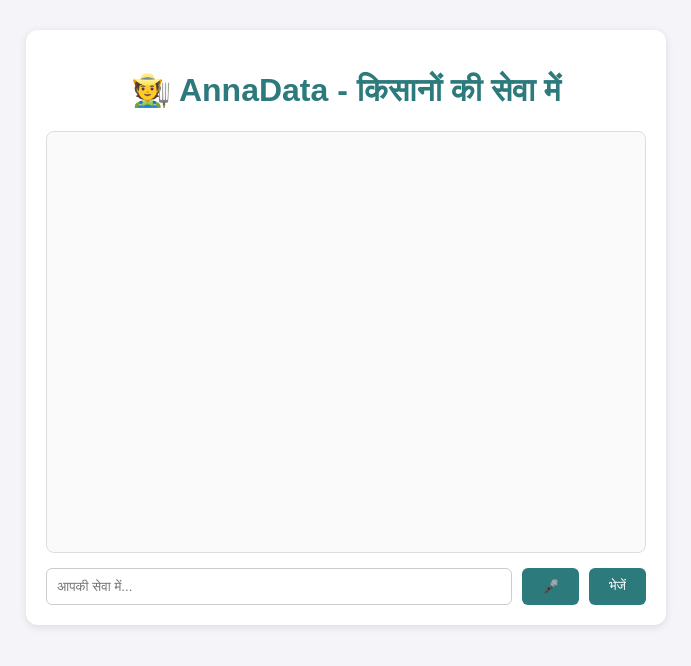
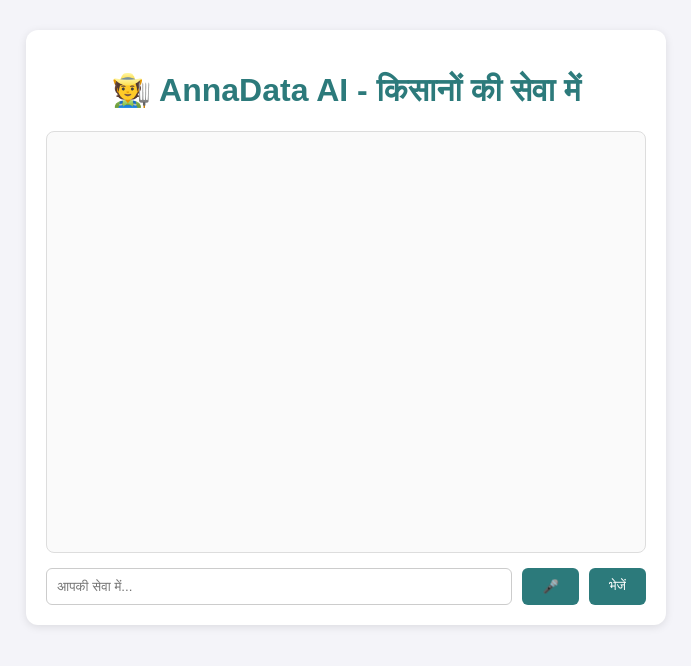
Before and after one commit to anmol-dedha/deply_frontend_final, a React (Vite) app: page / in a window 1280 px wide. Shown: the top 666 px of the page, without its empty margins (294-985 px from the left). Built offline with nearby package versions, Linux system fonts and the light colour scheme.

Commit message:
Update App.jsx

```diff
--- a/src/App.jsx
+++ b/src/App.jsx
@@ -50,7 +50,7 @@
 };
 return (
   <div className="chat-container">
-    <h1>🧑‍🌾 AnnaData - किसानों की सेवा में</h1>
+    <h1>🧑‍🌾 AnnaData AI - किसानों की सेवा में</h1>
     <div className="chat-box">
       {messages.map((msg, idx) => (
         <div key={idx} className={`msg ${msg.sender}`}>
```
